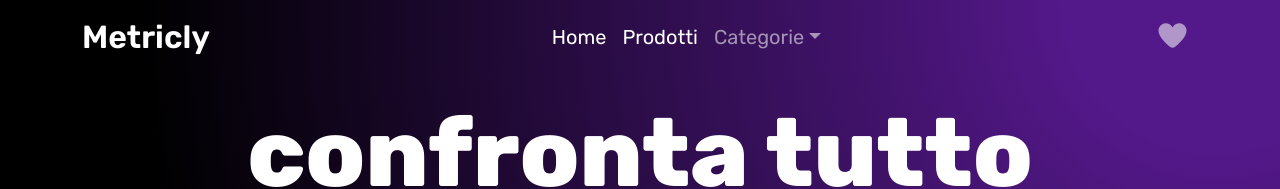
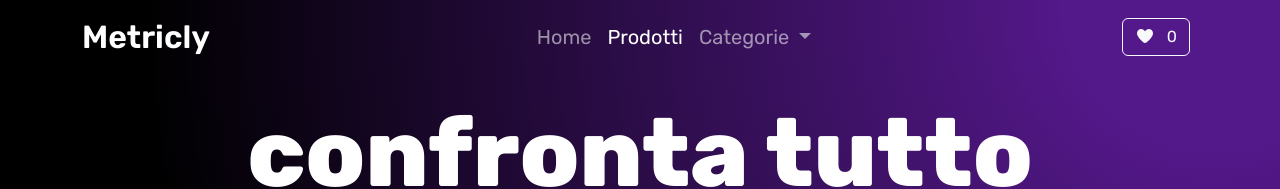
Before and after one commit to edoardolova/progetto-finale-spec-frontend-front, a React (Vite) app: page /products in a window 1280 px wide. Shown: the top 189 px of the page. Built offline with nearby package versions, Linux system fonts and the light colour scheme; no server answers.

Commit message:
feat: add favorites list with local storage

```diff
--- a/src/components/EreaderCard.jsx
+++ b/src/components/EreaderCard.jsx
@@ -3,7 +3,10 @@ import { GlobalContext } from "../context/GlobalContext";
 import { Link } from "react-router-dom";
 
 export default function EreaderCard({ereader}){
-    const {addCompareProduct} = useContext(GlobalContext)
+    const {addCompareProduct, addFavorite, removeFavorite, isFavorite} = useContext(GlobalContext);
+
+    const isFav = isFavorite(ereader.id);
+
     if (!ereader || !ereader.properties) {
         return null;
     }
@@ -12,7 +15,15 @@ export default function EreaderCard({ereader}){
         <>
             <div className="col-lg-6 col-12 d-flex">
                 <div class="card mb-3 pt-3 p-3 position-relative" >
-                    <button className="btn-add" onClick={()=>addCompareProduct(ereader)}>+</button>
+                        <div className="card-header-area position-relative">
+                            <button
+                                className={`btn-fav ${isFav ? 'text-danger' : 'text-secondary'}`}
+                                onClick={() => isFav ? removeFavorite(ereader.id) : addFavorite(ereader)}
+                            >
+                                <i className="fa-solid fa-heart"></i>
+                            </button>
+                            <button className="btn-add" onClick={()=>addCompareProduct(ereader)}>+</button>
+                        </div>
                     <Link to={`/products/${ereader.id}`} style={{textDecoration:'none'}}>
                         <div class="row g-0">
                             <div class="col-4">
--- /dev/null
+++ b/src/components/FavoritesOffcanvas.jsx
@@ -0,0 +1,44 @@
+import { useContext } from "react";
+import { Link } from "react-router-dom";
+import { GlobalContext } from "../context/GlobalContext";
+
+export default function FavoritesOffcanvas() {
+    const { favorites, removeFavorite } = useContext(GlobalContext);
+
+    return (
+        <div className="offcanvas offcanvas-end" tabIndex="-1" id="favoritesOffcanvas" aria-labelledby="favoritesOffcanvasLabel" >
+            <div className="offcanvas-header">
+                <h5 className="offcanvas-title" id="favoritesOffcanvasLabel"> I tuoi preferiti </h5>
+                <button type="button" className="btn-close text-reset" data-bs-dismiss="offcanvas" aria-label="Chiudi"/>
+            </div>
+
+            <div className="offcanvas-body">
+                {favorites.length === 0 ? (<p className="text-muted">Nessun preferito.</p>) : (
+                    <ul className="list-group">
+                        {favorites.map((prod) => (
+                            <li key={prod.id} className="list-group-item d-flex align-items-center gap-3 mb-3 shadow" >
+                                <img
+                                    src={`/${prod.image}`}
+                                    alt={prod.title}
+                                    style={{ width: 56, height: 56, objectFit: "cover", borderRadius: 8 }}
+                                />
+
+
+                                <div className="flex-grow-1" data-bs-dismiss="offcanvas">
+                                    <Link to={`/products/${prod.id}`} className="text-decoration-none text-dark fw-semibold" >
+                                        {prod.title}
+                                    </Link>
+                                    <div className="text-primary small">{prod.price}</div>
+                                </div>
+
+                                <div>
+                                    <button className="btn btn-sm btn-outline-danger" onClick={() => removeFavorite(prod.id)} aria-label={`Rimuovi ${prod.title} dai preferiti`} > ✖ </button>
+                                </div>
+                            </li>
+                        ))}
+                    </ul>
+                )}
+            </div>
+        </div>
+    );
+}
--- a/src/components/Header.jsx
+++ b/src/components/Header.jsx
@@ -1,27 +1,24 @@
-import { useEffect, useState } from "react";
+// src/components/Header.jsx
+import { useContext, useEffect, useState } from "react";
 import { NavLink } from "react-router-dom";
+import { GlobalContext } from "../context/GlobalContext";
+import FavoritesOffcanvas from "./FavoritesOffcanvas"; // import
 
 export default function Header() {
+    const { favorites } = useContext(GlobalContext);
     const [isScrolled, setIsScrolled] = useState(false);
 
     useEffect(() => {
-        const handleScroll = () => {
-            setIsScrolled(window.scrollY > 100);
-        };
-
+        const handleScroll = () => setIsScrolled(window.scrollY > 100);
         window.addEventListener("scroll", handleScroll);
-
         return () => window.removeEventListener("scroll", handleScroll);
     }, []);
+
     return (
-<nav
-    className={
-        "navbar navbar-expand-lg fixed-top " +
-        (isScrolled ? "navbar-dark bg-dark shadow-sm" : "navbar-dark bg-transparent")
-    }
->
+        <>
+            <nav className={ "navbar navbar-expand-lg fixed-top " + (isScrolled ? "navbar-dark bg-dark shadow-sm" : "navbar-dark bg-transparent") } >
                 <div className="container fs-5">
-        <a className="navbar-brand fs-2 fw-semibold" href="#">Metricly</a>
+                    <NavLink to="/" className="navbar-brand fs-2 fw-semibold">Metricly</NavLink>
 
                     <button
                         className="navbar-toggler"
@@ -32,43 +29,59 @@ export default function Header() {
                         aria-expanded="false"
                         aria-label="Toggle navigation"
                     >
-            <span className="navbar-toggler-icon"></span>
+                        <span className="navbar-toggler-icon" />
                     </button>
 
                     <div className="collapse navbar-collapse" id="navbarNavDropdown">
                         <ul className="navbar-nav mx-auto">
                             <li className="nav-item">
-                    <NavLink to='/' className="nav-link active" aria-current="page" href="#">Home</NavLink>
+                                <NavLink to="/" className="nav-link" aria-current="page">Home</NavLink>
                             </li>
 
                             <li className="nav-item">
-                    <NavLink to='/products' className="nav-link" href="#">Prodotti</NavLink>
+                                <NavLink to="/products" className="nav-link">Prodotti</NavLink>
                             </li>
 
                             <li className="nav-item dropdown">
-                    <a className="nav-link dropdown-toggle" href="#" data-bs-toggle="dropdown">
-                        Categorie
-                    </a>
+                                    <a className="nav-link dropdown-toggle" href="#" data-bs-toggle="dropdown"> Categorie </a>
                                 <ul className="dropdown-menu">
                                     <li><a className="dropdown-item" href="#">E-reader</a></li>
-                        <li><a className="dropdown-item" href="#">Altra categoria</a></li>
-                        <li><a className="dropdown-item" href="#">Altra categoria</a></li>
+                                    <li><a className="dropdown-item" href="#">Altro</a></li>
                                 </ul>
-                </li>
-
-                <li className="nav-item d-lg-none">
-                    <a className="nav-link" href="#"><i className="fa-solid fa-heart"></i></a>
                             </li>
                         </ul>
 
-            <ul className="navbar-nav  d-none d-lg-flex">
+                        <ul className="navbar-nav d-none d-lg-flex">
+                            <li className="nav-item me-2">
+                                <button
+                                    className="btn btn-outline-light position-relative"
+                                    type="button"
+                                    data-bs-toggle="offcanvas"
+                                    data-bs-target="#favoritesOffcanvas"
+                                    aria-controls="favoritesOffcanvas"
+                                >
+                                    <i className="fa-solid fa-heart"></i> <span className="ms-2"> {favorites.length}</span>
+                                </button>
+                            </li>
+                        </ul>
+
+                        <ul className="navbar-nav d-lg-none">
                             <li className="nav-item">
-                    <a className="nav-link fs-3" href="#"><i className="fa-solid fa-heart"></i></a>
+                                <button
+                                    className="nav-link btn"
+                                    data-bs-toggle="offcanvas"
+                                    data-bs-target="#favoritesOffcanvas"
+                                    aria-controls="favoritesOffcanvas"
+                                >
+                                    <i className="fa-solid fa-heart"></i> <span className="ms-1"> {favorites.length}</span>
+                                </button>
                             </li>
                         </ul>
                     </div>
                 </div>
             </nav>
 
+            <FavoritesOffcanvas />
+        </>
     );
 }
--- a/src/context/GlobalContext.jsx
+++ b/src/context/GlobalContext.jsx
@@ -10,6 +10,38 @@ export default function GlobalProvider({ children }) {
   const [categories, setCategories] = useState([]);
 
   const [compareProducts, setCompareProducts] = useState([]);
+
+  const [favorites, setFavorites] = useState(() => {
+    const saved = localStorage.getItem("favorites");
+    return saved ? JSON.parse(saved) : [];
+  });
+
+  // save on ls
+  useEffect(()=>{
+    localStorage.setItem('favorites', JSON.stringify(favorites))
+  },[favorites])
+
+  // add to favorites
+  function addFavorite(product){
+    setFavorites(prev => {
+      if (prev.some(prod => prod.id === product.id)) {
+        return prev;
+      }
+
+      return [...prev, product];
+    })
+  }
+
+  //remove favorite
+  function removeFavorite(id){
+    setFavorites(prev => prev.filter(prod => prod.id !== id));
+  }
+
+  // check if already favorite
+  function isFavorite(id){
+    return favorites.some(prod => prod.id === id);
+  }
+
 
   useEffect(()=>{
     fetch("http://localhost:3001/categories")
@@ -75,7 +107,11 @@ export default function GlobalProvider({ children }) {
         getProductsByTitle,
         compareProducts,
         addCompareProduct,
-        removeFromCompare
+        removeFromCompare,
+        favorites,
+        addFavorite,
+        removeFavorite,
+        isFavorite,
 
       }}
     >
--- a/src/index.css
+++ b/src/index.css
@@ -13,11 +13,18 @@
   transition: background-color 0.5s ease, box-shadow 0.3s ease;
 }
 
-
+/* wrapper for productcard buttons */
+.card-header-area {
+  height: 1px;
+  display: flex;
+  justify-content: flex-end;
+  align-items: center;
+  position: relative;
+}
 
 .btn-add {
-  width: 50px;
-  height: 50px;
+  width: 35px;
+  height: 35px;
   border-radius: 50%;
   border: 2px solid white;
 
@@ -35,7 +42,9 @@
   box-shadow: 0 4px 12px rgba(0, 0, 0, 0.25);
   transition: all 0.25s ease;
   position: absolute;
-  left: 88%;
+  right: -10px;
+  top: -10px;
+
 }
 
 .btn-add:hover {
@@ -48,3 +57,34 @@
   transform: scale(0.92);
   box-shadow: 0 2px 8px rgba(0, 0, 0, 0.3);
 }
+
+
+
+
+.btn-fav {
+  border: none;
+  background: white;
+  font-size: 20px;
+  width: 30px;
+  height: 30px;
+  border-radius: 50%;
+
+  display: flex;
+  align-items: center;
+  justify-content: center;
+
+  position: absolute;
+  left: -30px;
+  transform: translateY(-50%);
+
+  box-shadow: 0 3px 10px rgba(0,0,0,0.15);
+  transition: 0.2s ease;
+}
+
+.btn-fav:hover {
+  transform: translateY(-50%) scale(1.08);
+}
+
+.btn-fav:active {
+  transform: translateY(-50%) scale(0.92);
+}
```
Lines whose indentation alone changed are shown as unchanged.
